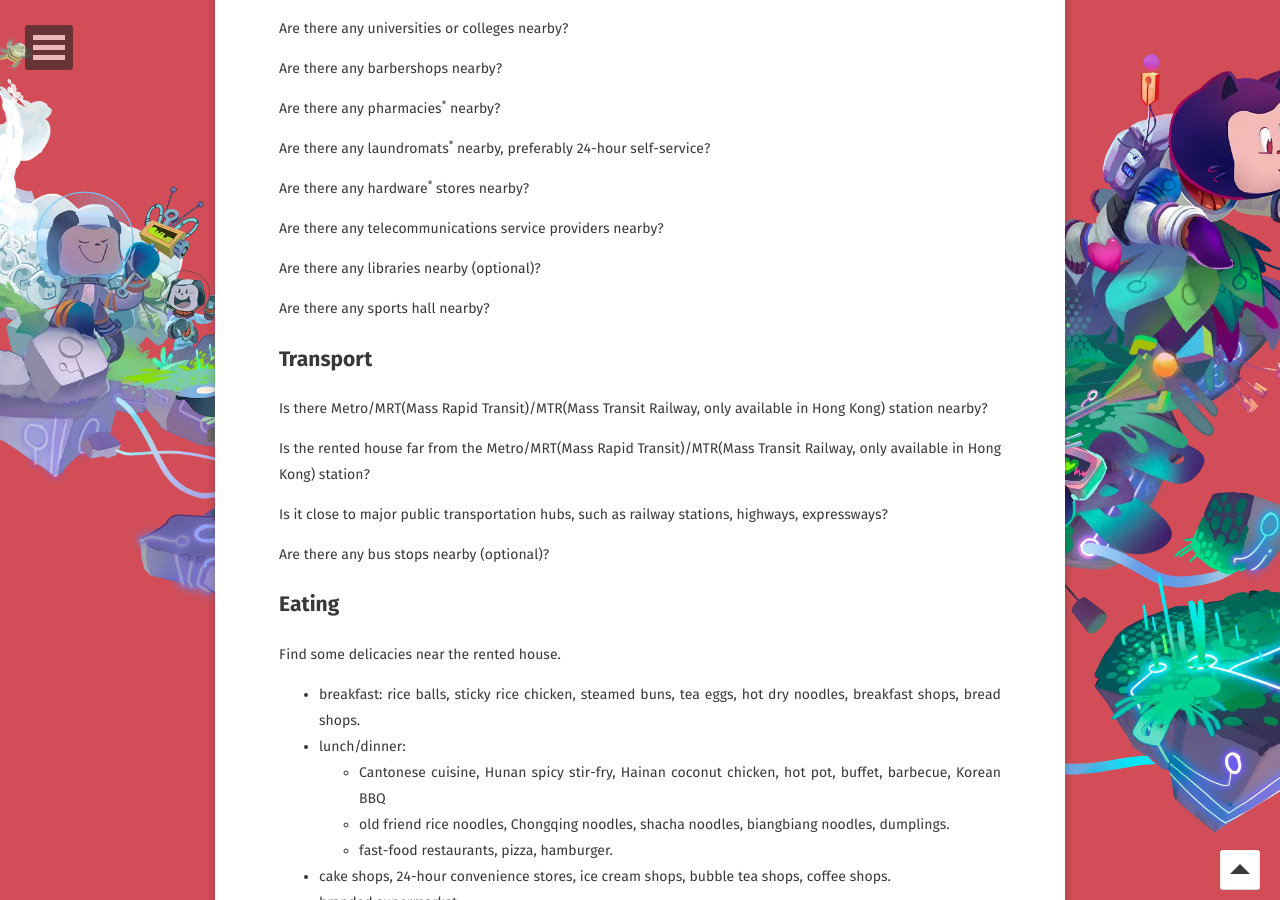
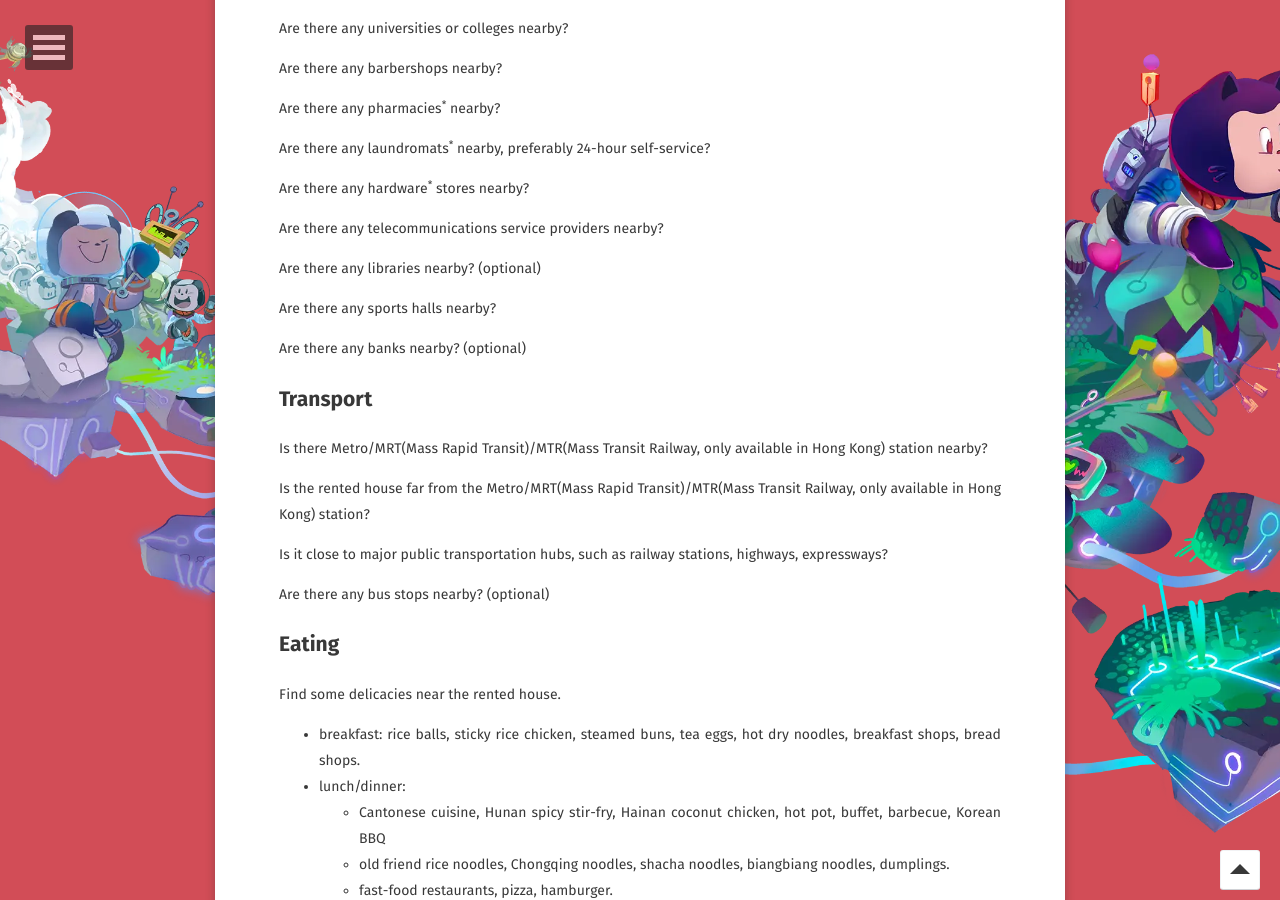
Before and after one commit to WebPavel/WebPavel.github.io, a Jekyll site: the page built from _posts/2026-05-08-migrate-to-a-new-city-and-start-a-new-job.md, in a window 1280 px wide and 900 px high, scrolled down 956 px. Built offline with Jekyll 4.4.1, drawn with Linux system fonts in a browser that asks for light colours; some web fonts are replaced; comment, search, counter and statistics services are not loaded.

Commit message:
feat: update on potential demand near the new rental property after relocation

```diff
--- a/_posts/2026-05-08-migrate-to-a-new-city-and-start-a-new-job.md
+++ b/_posts/2026-05-08-migrate-to-a-new-city-and-start-a-new-job.md
@@ -43,9 +43,11 @@ Are there any hardware<sup>*</sup> stores nearby?
 
 Are there any telecommunications service providers nearby?
 
-Are there any libraries nearby (optional)?
+Are there any libraries nearby? (optional)
 
-Are there any sports hall nearby?
+Are there any sports halls nearby?
+
+Are there any banks nearby? (optional)
 
 ## Transport
 
@@ -55,7 +57,7 @@ Is the rented house far from the Metro/MRT(Mass Rapid Transit)/MTR(Mass Transit
 
 Is it close to major public transportation hubs, such as railway stations, highways, expressways?
 
-Are there any bus stops nearby (optional)?
+Are there any bus stops nearby? (optional)
 
 ## Eating
 
```
